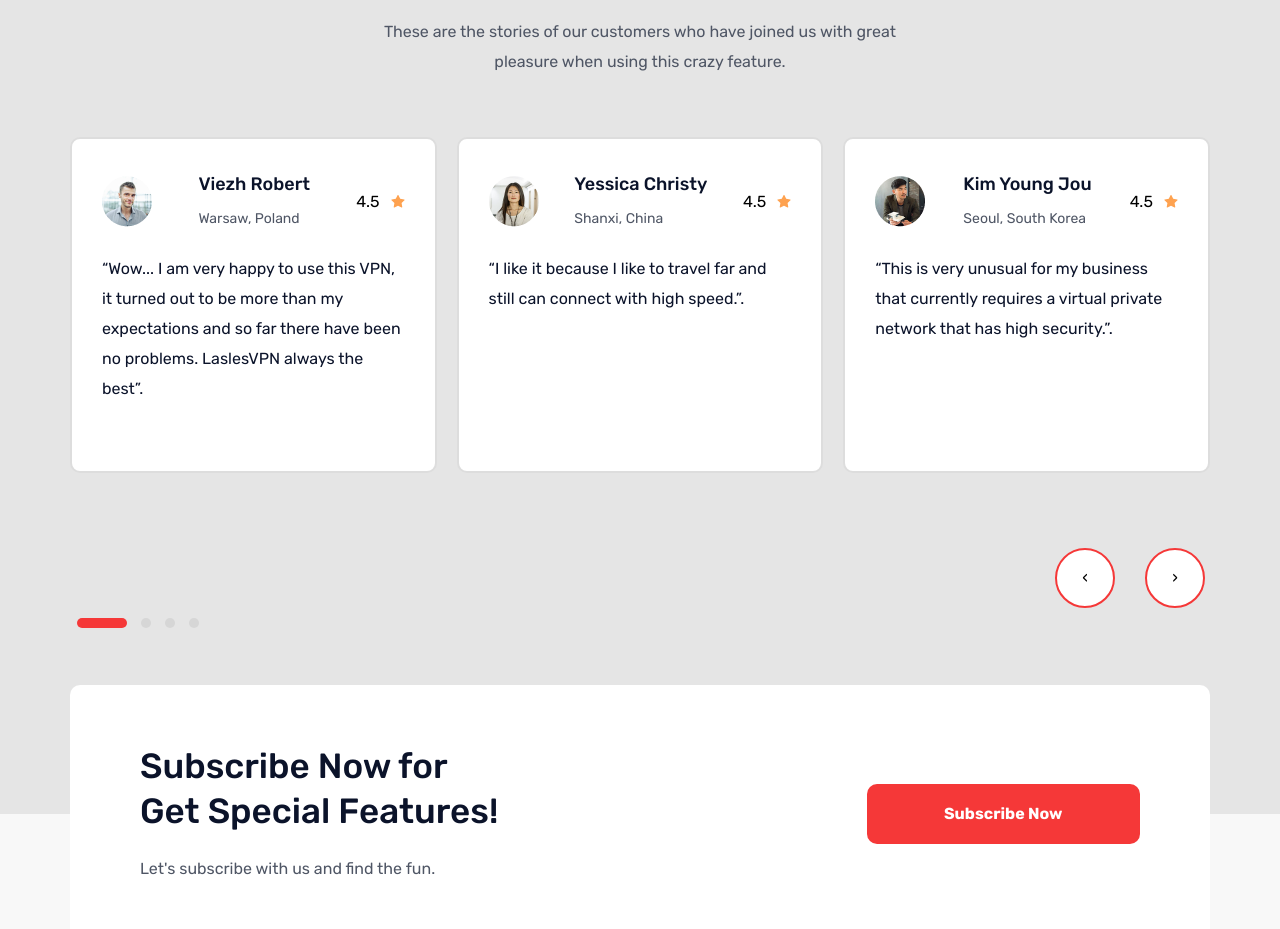
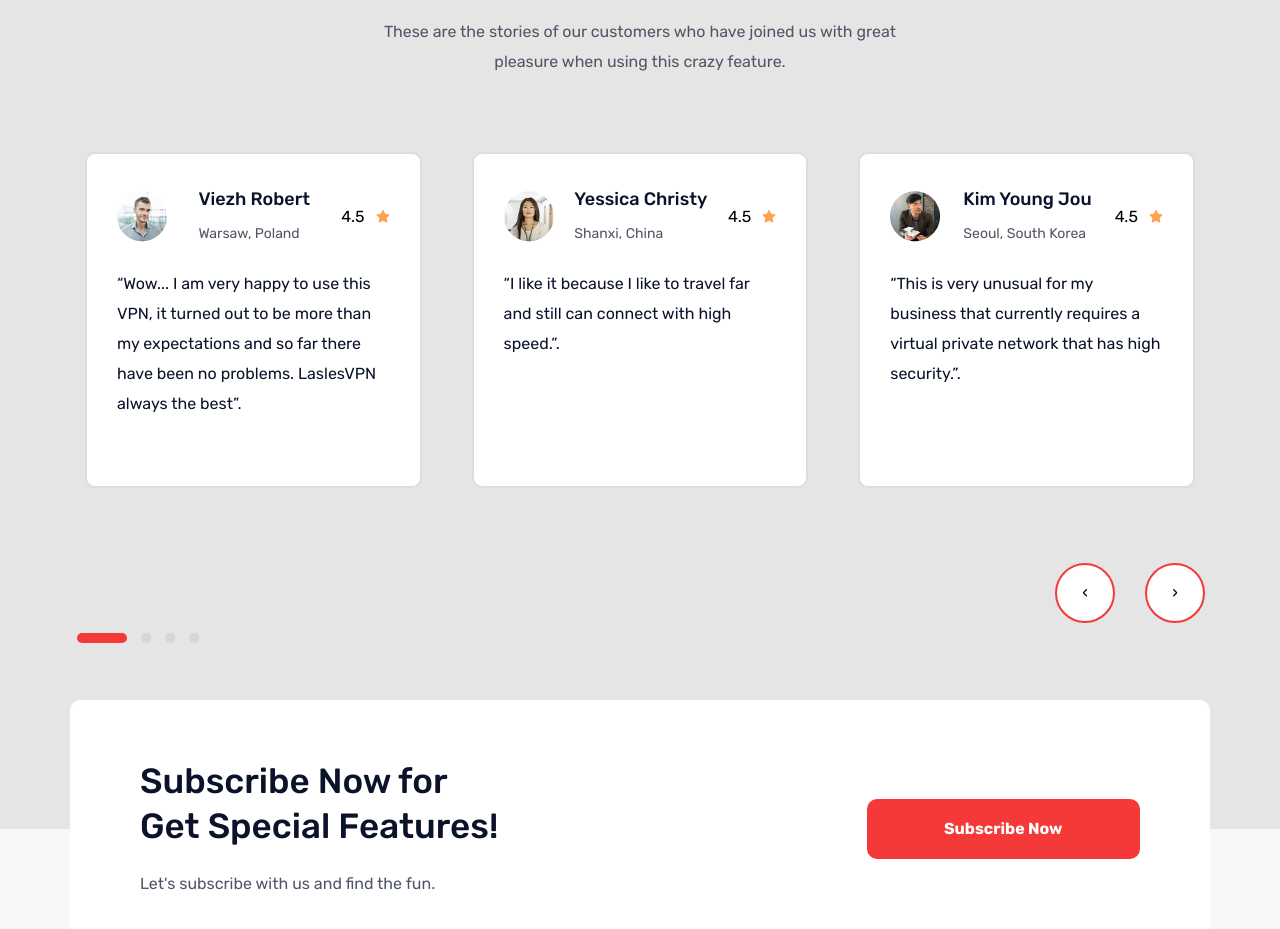
Before and after one commit to brdevs-tm/brdevs-laslesvpn, a plain HTML site: page index.html in a window 1280 px wide. Shown: the part 3522-4451 px from the top of the page. Drawn offline with nearby package versions, Linux system fonts and the light colour scheme; files whose address does not match are found by name; a web font is replaced by a local one.

Commit message:
first commit

```diff
--- a/css/main.css
+++ b/css/main.css
@@ -287,7 +287,10 @@
 }
 .item {
   /* max-width: 400px; */
+  margin-top: 15px;
   margin-bottom: 60px;
+  margin-left: 15px;
+  margin-right: 15px;
   height: 336px;
   background: #ffffff;
   border: 2px solid #dddddd;
--- a/css/responsive.css
+++ b/css/responsive.css
@@ -52,7 +52,8 @@
   }
   .item:hover {
     transform: translateY(8px);
-    box-shadow: 20px 100px 60px 30px rgba(245, 56, 56, 0.35);
+
+    box-shadow: 0px 1px 20px 10px rgba(245, 56, 56, 0.35);
     border: 2px solid #f53838;
     -webkit-transform: translateY(8px);
     -moz-transform: translateY(8px);
```
